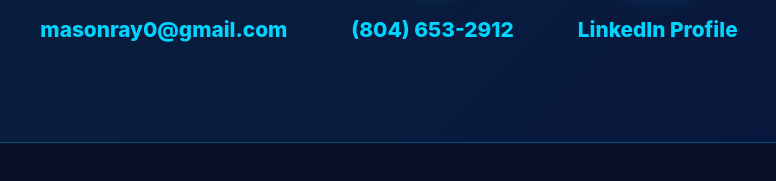
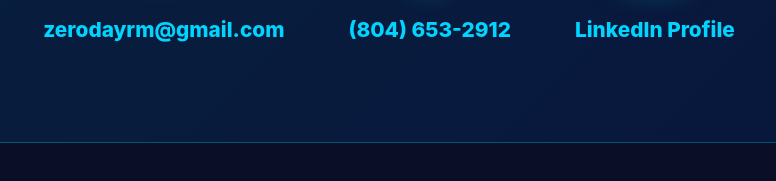
Before and after one commit to thelastcell/thelastcell.github.io, a plain HTML site: page index.html in a window 1280 px wide. Shown: the part 6156-6337 px from the top of the page, 251-1027 px from the left. Drawn offline with Linux system fonts and the light colour scheme.

Commit message:
Update email contact in index.html
Updated email address twice from "mailto:masonray0@gmail.com" to "zerodayrm@gmail.com

```diff
--- a/index.html
+++ b/index.html
@@ -1596,7 +1596,7 @@
                 <div class="contact-info">
                     <div class="contact-item">
                         <div class="contact-icon">📧</div>
-                        <a href="mailto:masonray0@gmail.com">masonray0@gmail.com</a>
+                        <a href="mailto:zerodayrm@gmail.com">zerodayrm@gmail.com</a>
                     </div>
                     <div class="contact-item">
                         <div class="contact-icon">📱</div>
```
